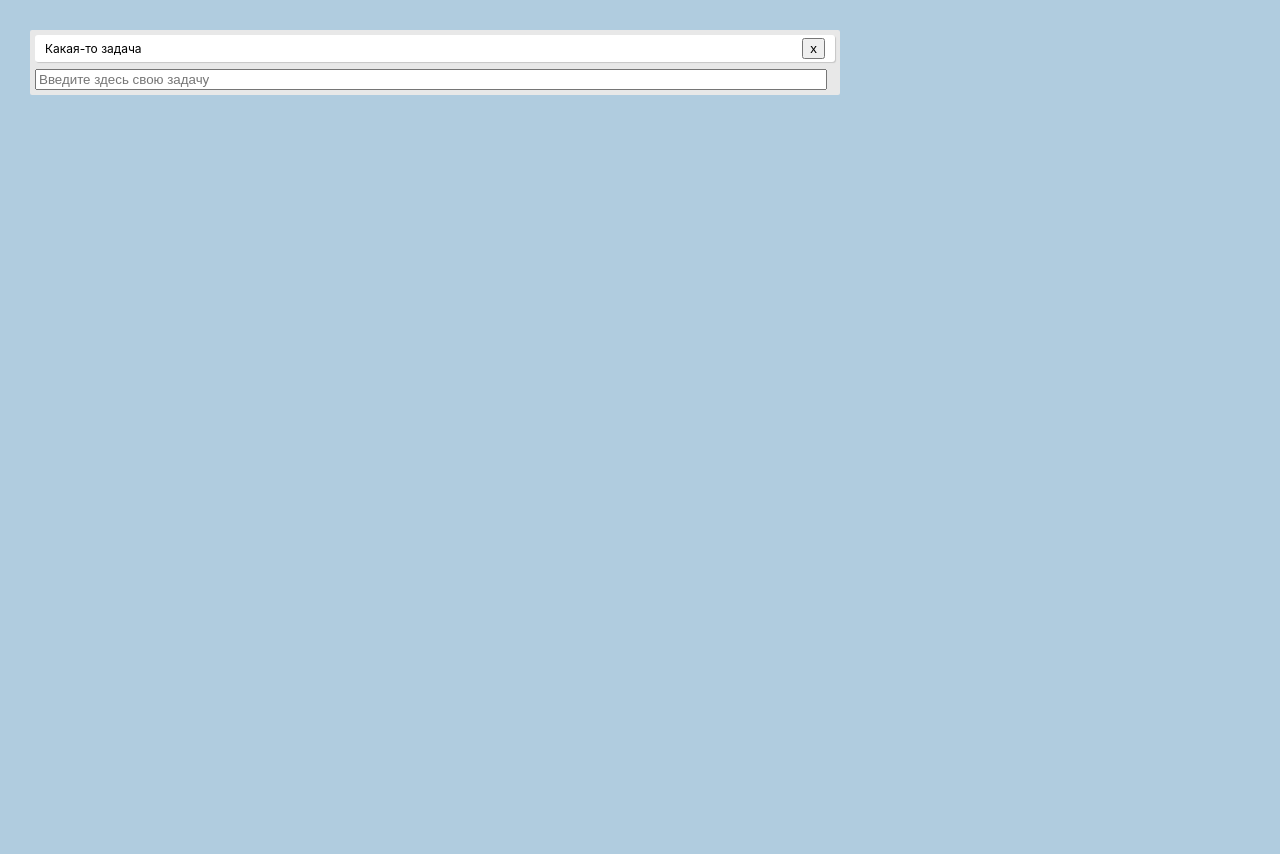
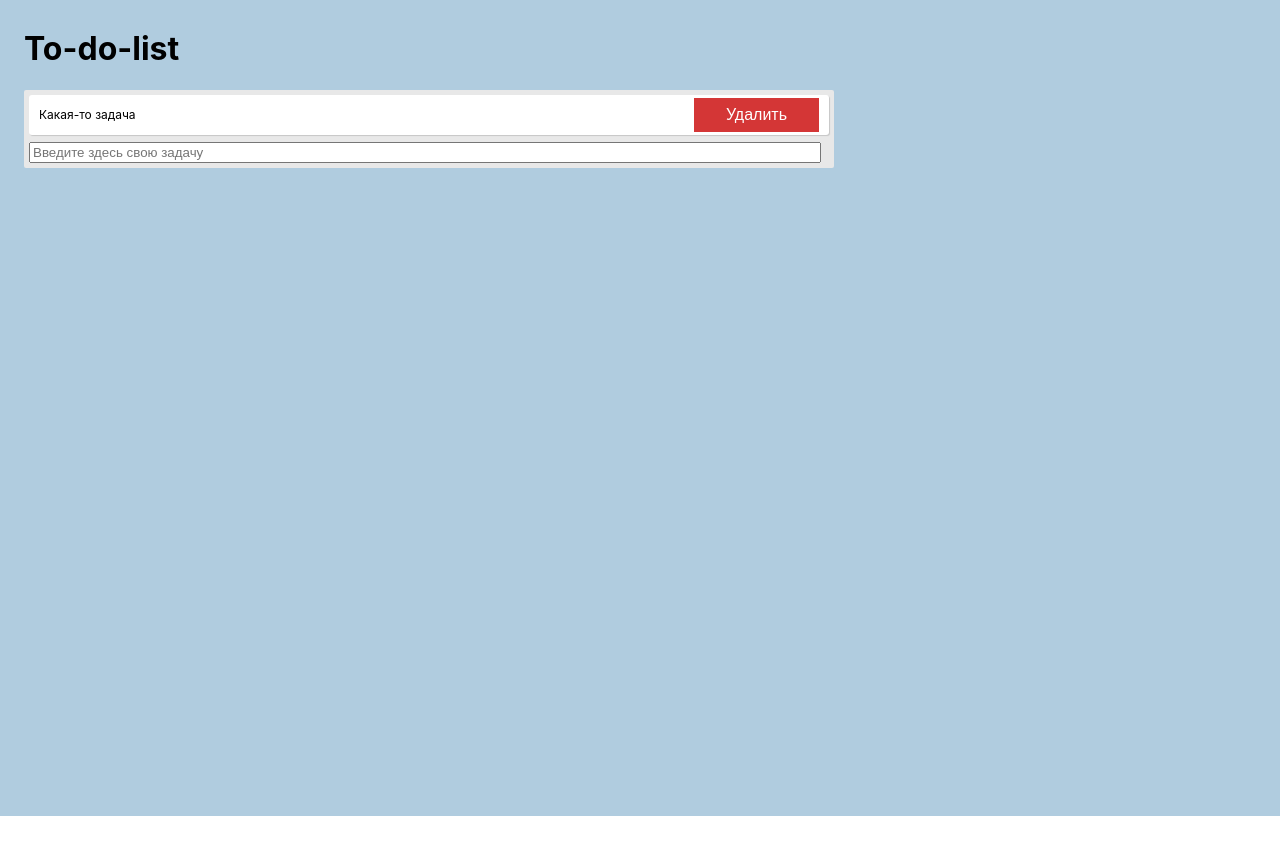
Before and after one commit to StellarProcy/todolist, a React (Create React App) app: page / in a window 1280 px wide. Shown: the top 854 px of the page. After the commit the page ends 816 px from the top, so only its background shows below. Built offline with nearby package versions, Linux system fonts and the light colour scheme.

Commit message:
Some styles fixes

```diff
--- a/src/App.css
+++ b/src/App.css
@@ -1,14 +1,7 @@
-.app {
+.container {
   background: #b0ccdf;
   height: 100vh;
-  padding: 30px;
-}
-
-.todo-list {
-  background: #e8e8e8;
-  border-radius: 2px;
-  max-width: 50rem;
-  padding: 5px;
+  padding: 0.5rem 1.5rem;
 }
 
 .todo {
@@ -23,6 +16,24 @@
   padding: 3px 10px;
 }
 
+.todo-list {
+  background: #e8e8e8;
+  border-radius: 2px;
+  max-width: 50rem;
+  padding: 5px;
+}
+
 .input {
   width: 98%
 }
+
+.todo-button--remove {
+  background-color: #d43636; /* Green */
+  border: none;
+  color: white;
+  padding: 0.5rem 2rem;
+  text-align: center;
+  text-decoration: none;
+  display: inline-block;
+  font-size: 1rem;
+}
--- a/src/App.js
+++ b/src/App.js
@@ -31,7 +31,12 @@ function App() {
   };
 
   return (
-    <div className="app">
+    <div className="container">
+      <div className="header">
+        <div className="app-title">
+          <h1>To-do-list</h1>
+        </div>
+      </div>
       <div className="todo-list">
         {todos.map((todo, index) => (
           <Todo
--- a/src/components/ToDo/index.jsx
+++ b/src/components/ToDo/index.jsx
@@ -1,4 +1,6 @@
 import React from 'react';
+
+import "../../App.css";
 
 function Todo({ todo, index, completeTodo, removeTodo }) {
   return (
@@ -13,7 +15,9 @@ function Todo({ todo, index, completeTodo, removeTodo }) {
         {todo.text}
       </div>
       <div>
-        <button onClick={() => removeTodo(index)}>x</button>
+        <button
+          className="todo-button--remove"
+          onClick={() => removeTodo(index)}>Удалить</button>
       </div>
     </div>
   );
```
Also changed, not shown: 1 other file (tests, documents, lock files or other folders).
